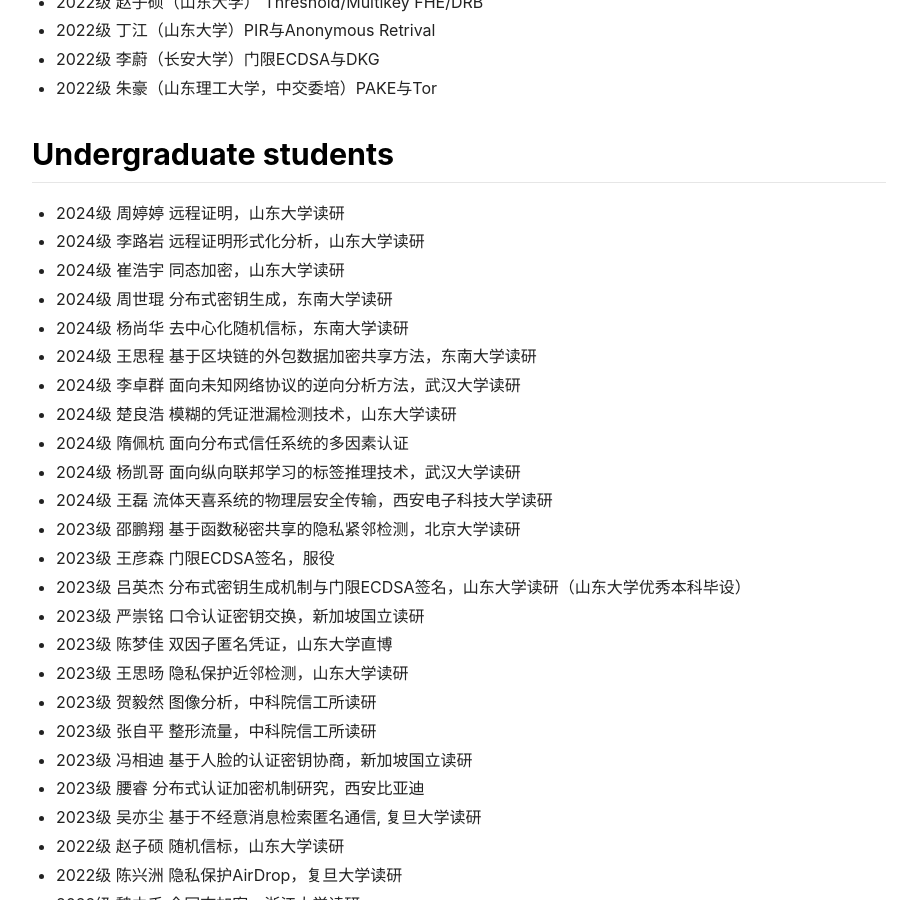
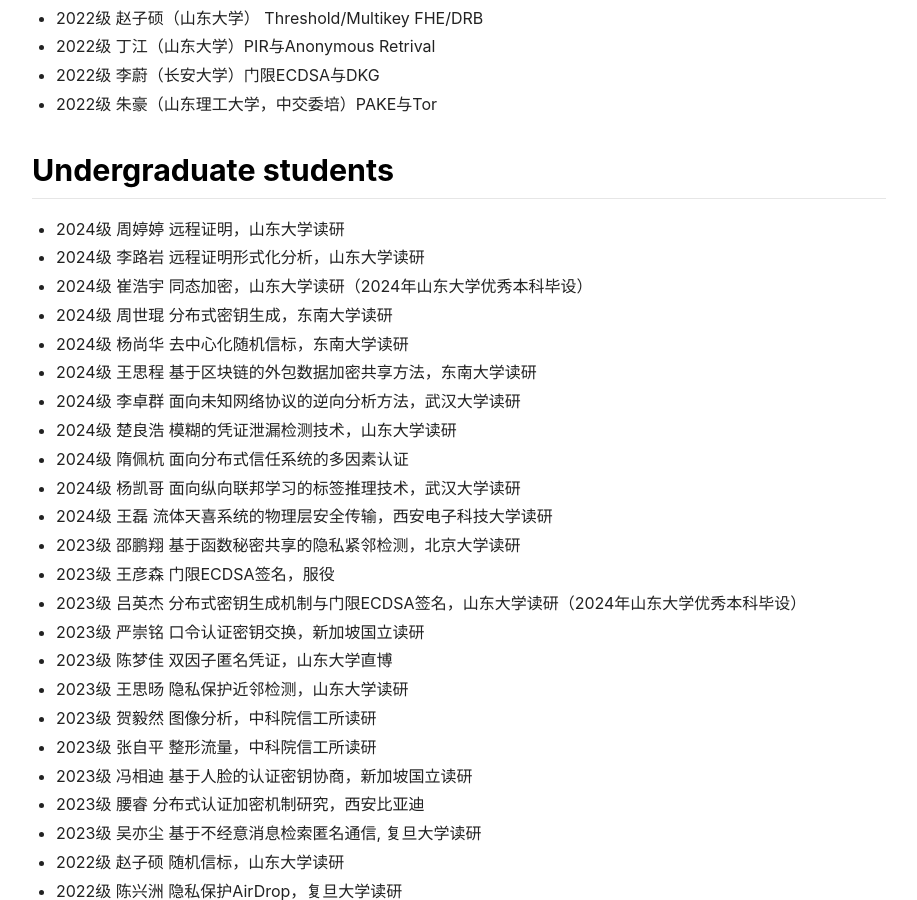
Before and after one commit to sigmasdu/sigmasdu.github.io, a Jekyll site: the page built from members.md, in a window 1280 px wide and 900 px high, scrolled down 1336 px. Shown: the whole window, without its empty margins (181-1098 px from the left). Built offline with Jekyll 4.4.1, drawn with Linux system fonts in a browser that asks for light colours; nearby versions of some CDN libraries; some of the changed text lies outside the part shown.

Commit message:
Update members.md

```diff
--- a/members.md
+++ b/members.md
@@ -51,7 +52,7 @@ key: page-members
 ## Undergraduate students
 - 2024级 周婷婷 远程证明，山东大学读研
 - 2024级 李路岩 远程证明形式化分析，山东大学读研
-- 2024级 崔浩宇 同态加密，山东大学读研
+- 2024级 崔浩宇 同态加密，山东大学读研（2024年山东大学优秀本科毕设）
 - 2024级 周世琨 分布式密钥生成，东南大学读研
 - 2024级 杨尚华 去中心化随机信标，东南大学读研
 - 2024级 王思程 基于区块链的外包数据加密共享方法，东南大学读研
@@ -62,7 +63,7 @@ key: page-members
 - 2024级 王磊 流体天喜系统的物理层安全传输，西安电子科技大学读研
 - 2023级 邵鹏翔 基于函数秘密共享的隐私紧邻检测，北京大学读研
 - 2023级 王彦森 门限ECDSA签名，服役
-- 2023级 吕英杰 分布式密钥生成机制与门限ECDSA签名，山东大学读研（山东大学优秀本科毕设）
+- 2023级 吕英杰 分布式密钥生成机制与门限ECDSA签名，山东大学读研（2024年山东大学优秀本科毕设）
 - 2023级 严崇铭 口令认证密钥交换，新加坡国立读研
 - 2023级 陈梦佳 双因子匿名凭证，山东大学直博
 - 2023级 王思旸 隐私保护近邻检测，山东大学读研
```
Also changed, not shown: other parts of members.md (+4 -3 lines).
